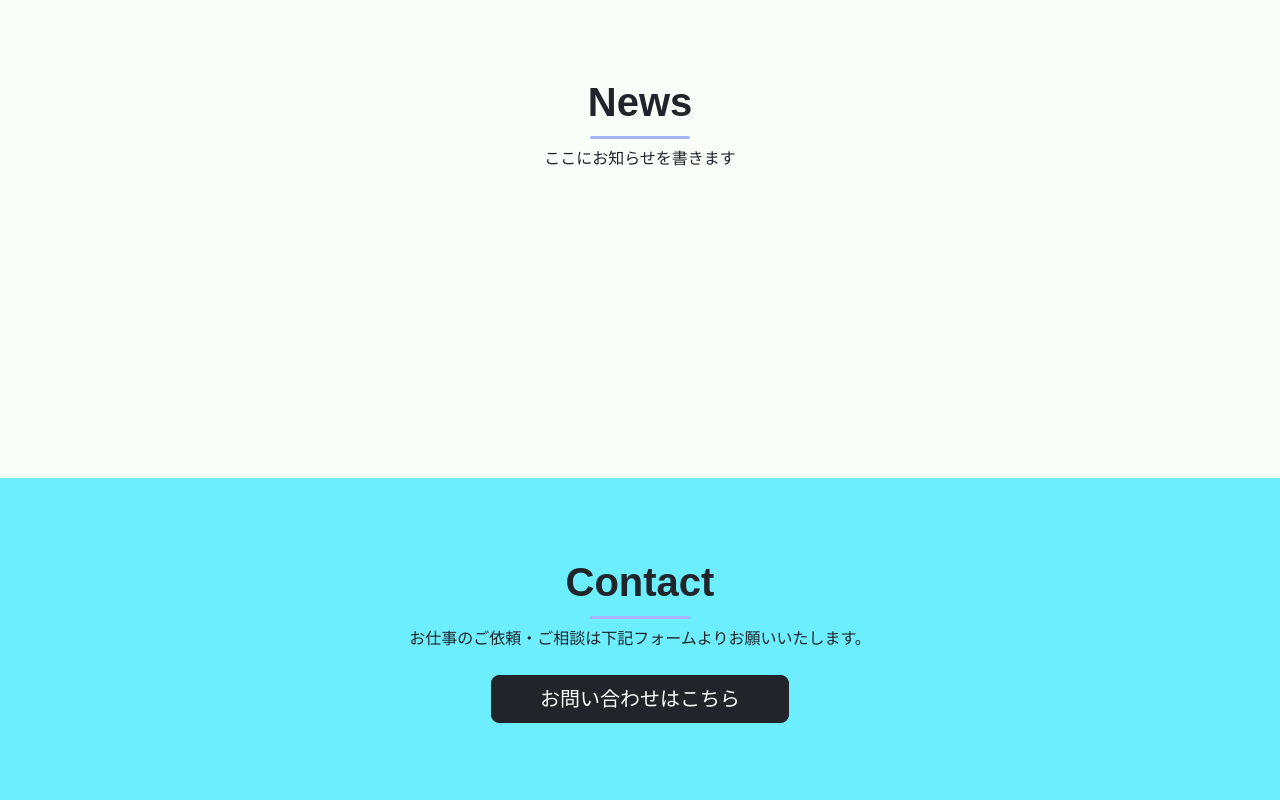
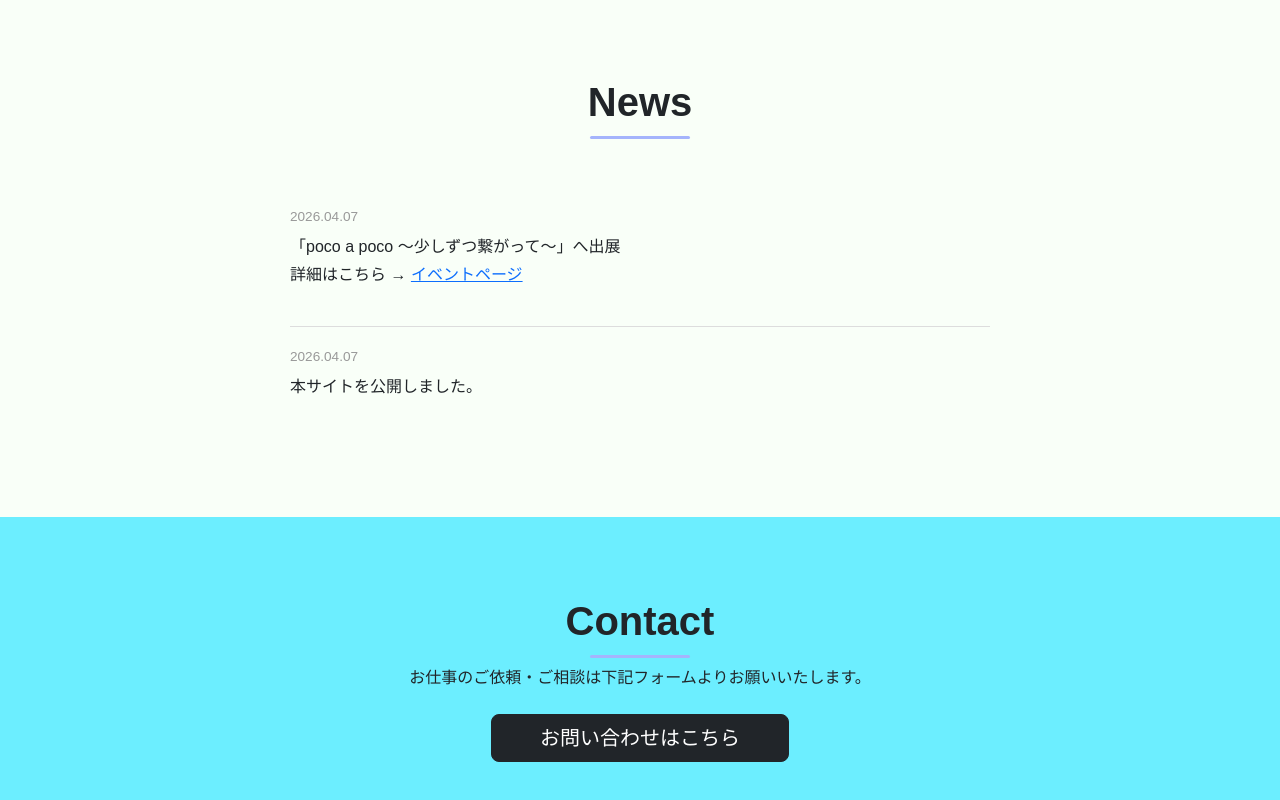
Before and after one commit to srtd09/Suzuki-Ataro_portfolio, a plain HTML site: page index.html in a window 1280 px wide. Shown: the part 2984-3784 px from the top of the page. Drawn offline with nearby package versions, Linux system fonts and the light colour scheme; a web font is replaced by a local one.

Commit message:
Add files via upload
Newsセクションのデザイン変更
Workセクションの高さ調整
ファビコン追加

```diff
--- a/index.html
+++ b/index.html
@@ -5,6 +5,7 @@
   <meta name="viewport" content="width=device-width, initial-scale=1">
   <meta name="description" content="ポートフォリオサイト">
   <title>Suzuki Ataro site</title>
+  <link rel="icon" type="image/png" href="image/favicon.png">
   <link href="https://cdn.jsdelivr.net/npm/bootstrap@5.3.8/dist/css/bootstrap.min.css" rel="stylesheet">
   <link href="https://fonts.googleapis.com/css2?family=Edu+SA+Beginner:wght@400;600&display=swap" rel="stylesheet">
   <link href="https://cdn.jsdelivr.net/npm/bootstrap-icons@1.11.3/font/bootstrap-icons.css" rel="stylesheet">
@@ -138,8 +139,22 @@
 <!-- NEWS -->
 <section id="news" class="section-news">
   <div class="container">
-    <h1 class="text-center">News</h1>
-    <p class="text-center">ここにお知らせを書きます</p>
+    <h1 class="text-center mb-5">News</h1>
+    <div class="news-list">
+
+      <div class="news-item">
+        <span class="news-date">2026.04.07</span>
+        <p>「poco a poco ～少しずつ繋がって～」へ出展<br>
+          詳細はこちら →
+          <a href="https://kansai.bunkaryoku.bunka.go.jp/#events/00001c0000000000000200000800f986" target="_blank">イベントページ</a>
+      </div>
+
+      <div class="news-item">
+        <span class="news-date">2026.04.07</span>
+        <p>本サイトを公開しました。</p>
+      </div>
+
+    </div>
   </div>
 </section>
 
--- a/main.css
+++ b/main.css
@@ -55,3 +55,30 @@ h3{
 .nav-icon:hover {
   transform: scale(1.1);
 }
+
+.news-list {
+  max-width: 700px;
+  margin: 0 auto;
+}
+
+.news-item {
+  padding: 20px 0;
+  border-bottom: 1px solid #ddd;
+}
+
+/* 最後の線消す */
+.news-item:last-child {
+  border-bottom: none;
+}
+
+/* 日付 */
+.news-date {
+  font-size: 0.85rem;
+  color: #999;
+  display: block;
+  margin-bottom: 5px;
+}
+
+.news-item p {
+  line-height: 1.8;
+}
```
Also changed, not shown: image/favicon.png (added).
